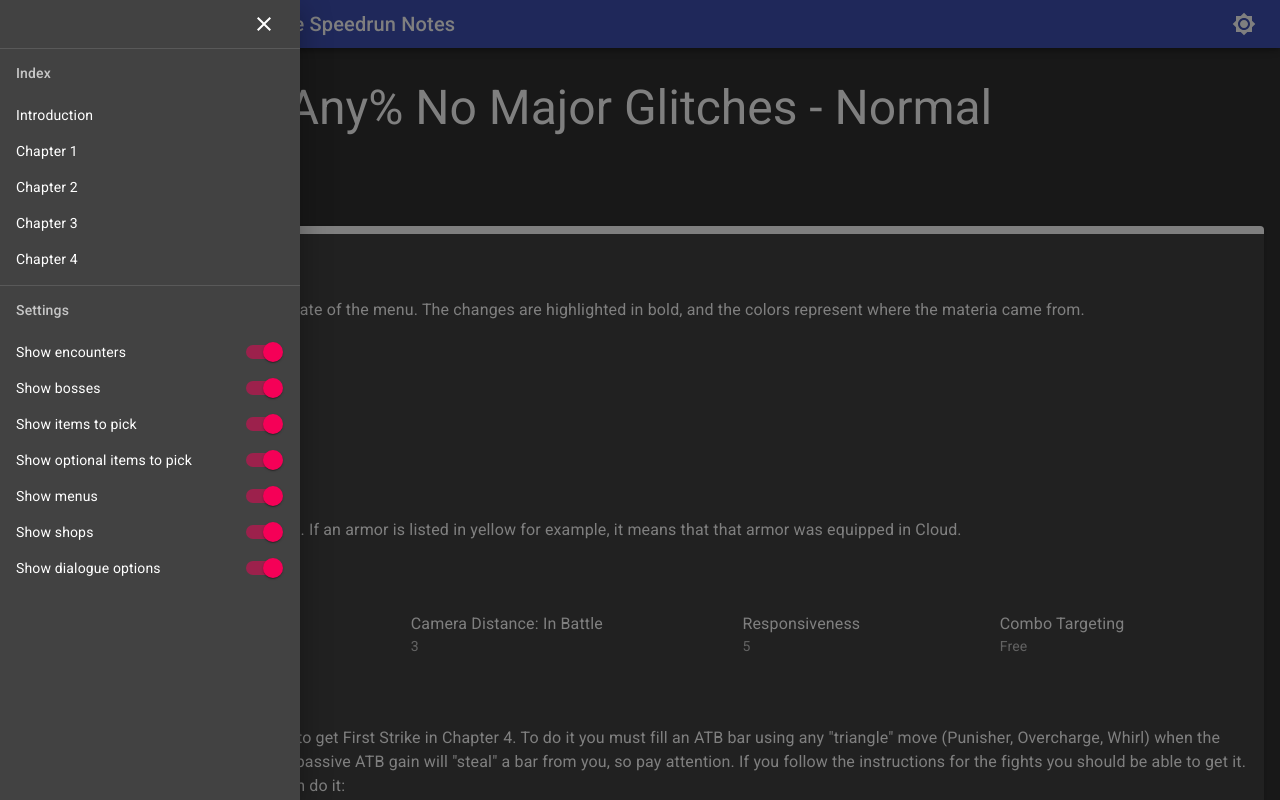
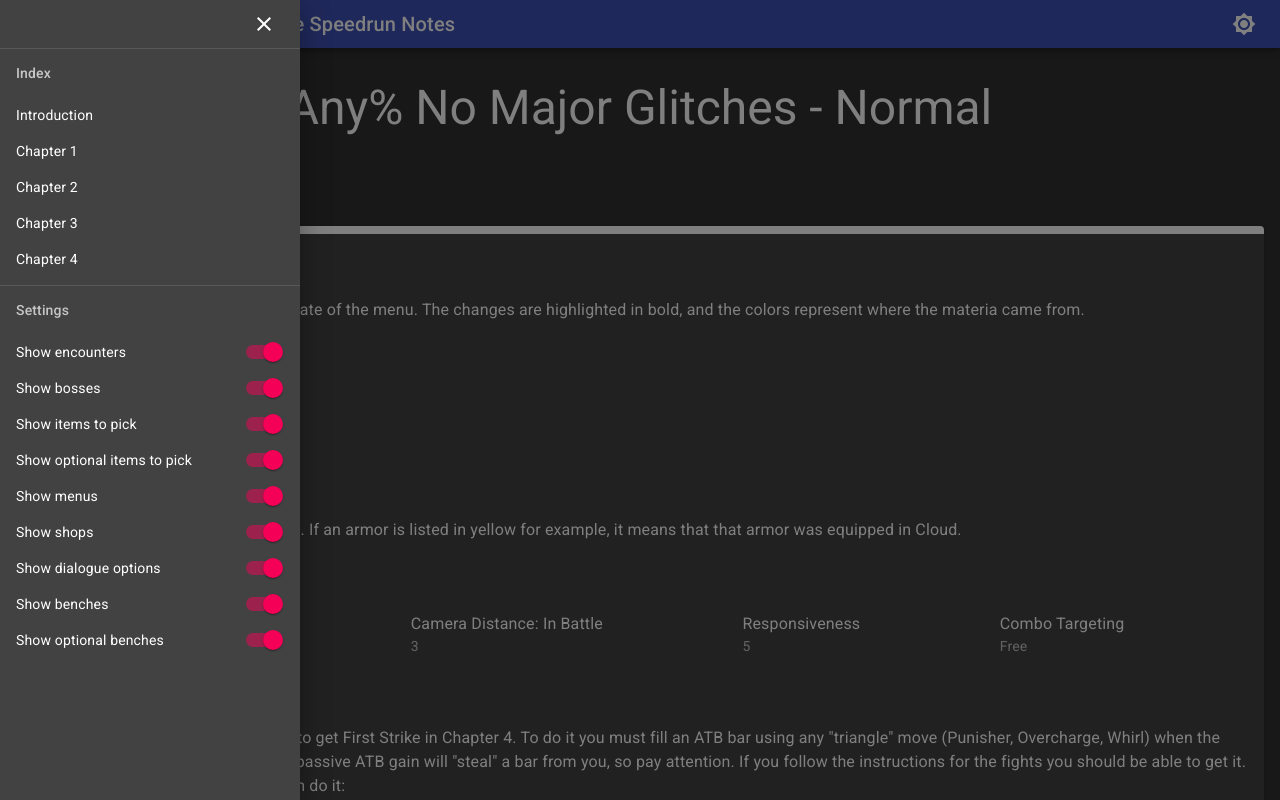
Before and after one commit to fhelwanger/ff7r-speedrun-notes, a React (Create React App) app: page / in a window 1280 px wide. Both pictures are taken after a click on the button 36 px from the left and 24 px from the top of the page. Shown: the top 800 px of the page. Built offline with nearby package versions, Linux system fonts and the light colour scheme.

Commit message:
Add Bench

```diff
--- a/src/components/Drawer.tsx
+++ b/src/components/Drawer.tsx
@@ -175,6 +175,36 @@ function Drawer({ open, onClose, settings, setSettings }: DrawerProps) {
               />
             </ListItemSecondaryAction>
           </ListItem>
+          <ListItem>
+            <ListItemText primary="Show benches" />
+            <ListItemSecondaryAction>
+              <Switch
+                edge="end"
+                checked={settings.showBench}
+                onChange={() =>
+                  setSettings({
+                    ...settings,
+                    showBench: !settings.showBench,
+                  })
+                }
+              />
+            </ListItemSecondaryAction>
+          </ListItem>
+          <ListItem>
+            <ListItemText primary="Show optional benches" />
+            <ListItemSecondaryAction>
+              <Switch
+                edge="end"
+                checked={settings.showOptionalBench}
+                onChange={() =>
+                  setSettings({
+                    ...settings,
+                    showOptionalBench: !settings.showOptionalBench,
+                  })
+                }
+              />
+            </ListItemSecondaryAction>
+          </ListItem>
         </List>
       </Box>
     </MuiDrawer>
--- a/src/components/palette.ts
+++ b/src/components/palette.ts
@@ -13,4 +13,6 @@ export const cardsPalette = {
   pickOptional: "#6FBF73",
   shop: "#FF9800",
   dialogue: "#795548",
+  bench: "#757575",
+  benchOptional: "#9E9E9E",
 };
--- a/src/useSettings.ts
+++ b/src/useSettings.ts
@@ -8,6 +8,8 @@ export interface Settings {
   showMenus: boolean;
   showShops: boolean;
   showDialogue: boolean;
+  showBench: boolean;
+  showOptionalBench: boolean;
 }
 
 const defaultSettings: Settings = {
@@ -18,6 +20,8 @@ const defaultSettings: Settings = {
   showMenus: true,
   showShops: true,
   showDialogue: true,
+  showBench: true,
+  showOptionalBench: true,
 };
 
 export const SettingsContext = React.createContext(defaultSettings);
```
Also changed, not shown: src/components/Bench.tsx (added, +42 -0 lines).
